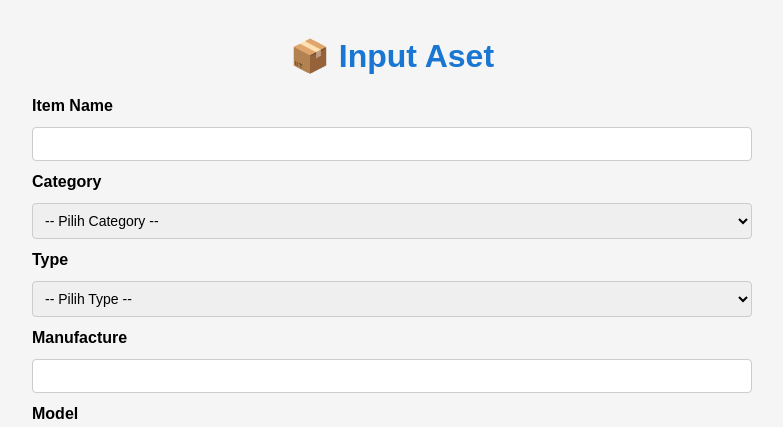
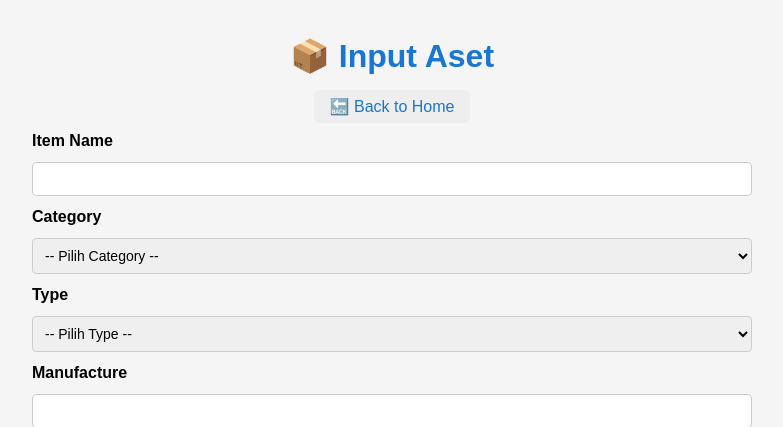
Before and after one commit to hafidzduddin85/ambp, a FastAPI app: template app/templates/input_form.html in a window 1280 px wide. Shown: the top 427 px of the page, without its empty margins (248-1031 px from the left). Run offline with FastAPI, Linux system fonts and the light colour scheme; the template is opened without the code that fills it, so the values that code supplies are empty.

Commit message:
back to home

```diff
--- a/app/templates/dashboard.html
+++ b/app/templates/dashboard.html
@@ -79,7 +79,11 @@
 </head>
 <body>
     <h1>📋 Aset Management Dashboard</h1>
-
+	<p style="text-align: center;">
+		<a href="/" style="padding: 8px 16px; background-color: #eee; color: #1976d2; border-radius: 5px; text-decoration: none;">
+			🔙 Back to Home
+		</a>
+	</p>
     <!-- 🔍 Filter Status -->
     <form method="get" action="/dashboard">
         <label><strong>Filter Status:</strong></label><br>
--- a/app/templates/input_form.html
+++ b/app/templates/input_form.html
@@ -57,7 +57,11 @@
 </head>
 <body>
     <h1>📦 Input Aset</h1>
-
+	<p style="text-align: center;">
+		<a href="/" style="padding: 8px 16px; background-color: #eee; color: #1976d2; border-radius: 5px; text-decoration: none;">
+			🔙 Back to Home
+		</a>
+	</p>
     <form method="post" action="/input">
         <label>Item Name</label>
         <input type="text" name="item_name" required>
```
